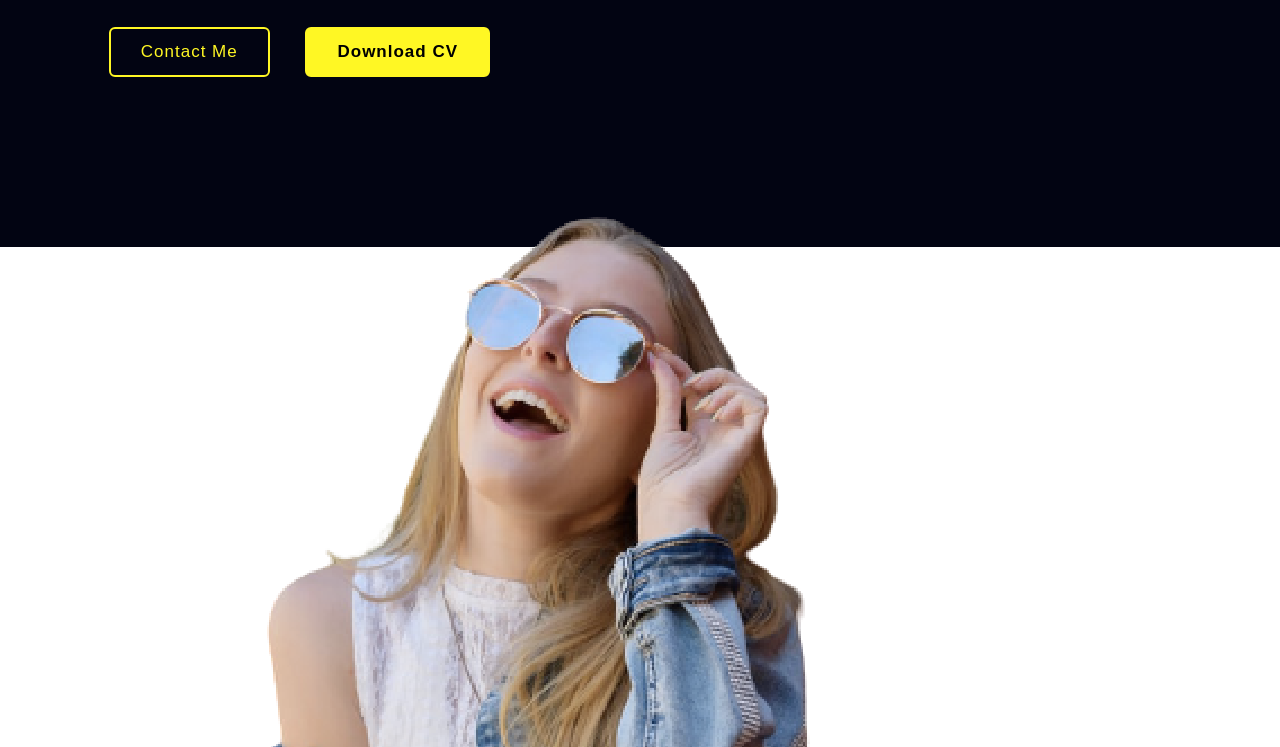
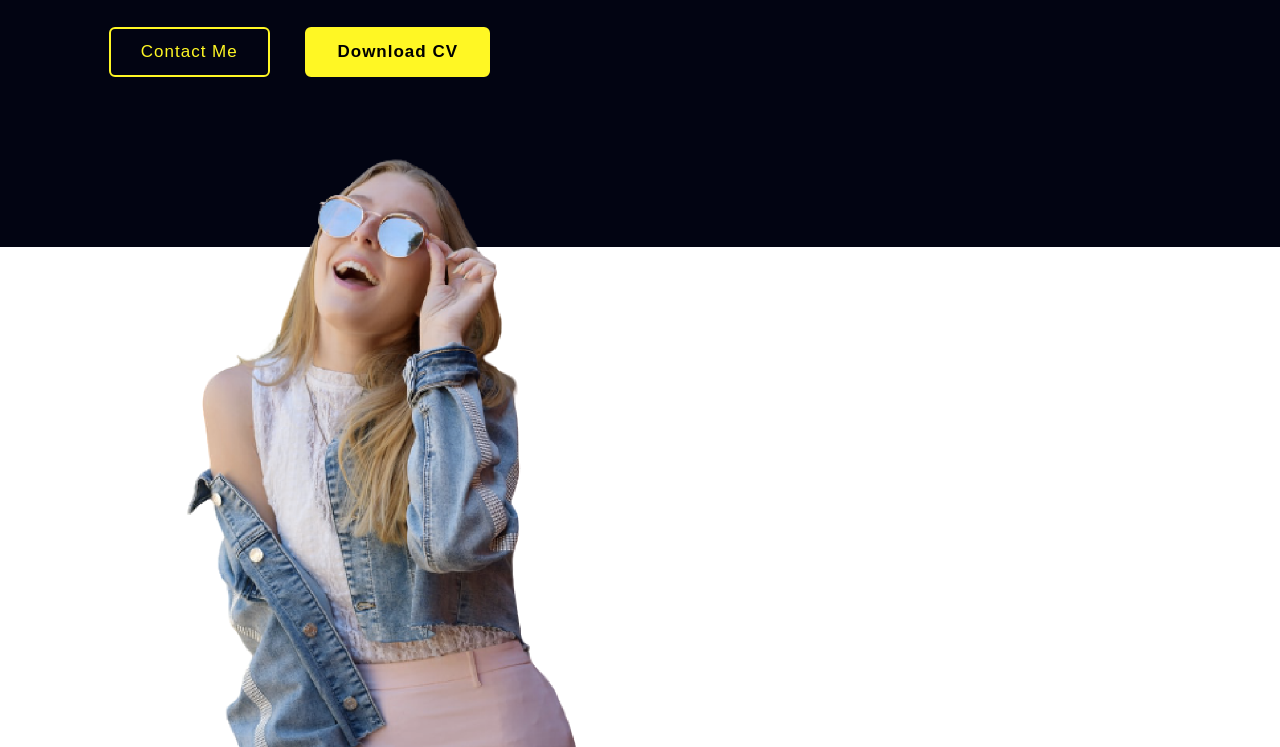
Before and after one commit to DmitryVelichko/auto-typing-website, a plain HTML site: page index.html in a window 1280 px wide. Shown: the part 553-1300 px from the top of the page. Drawn offline with Linux system fonts and the light colour scheme.

Commit message:
New commit

```diff
--- a/style.css
+++ b/style.css
@@ -83,3 +83,8 @@ nav ul li a:hover {
     margin-left: 30px;
     font-weight: 600;
 }
+
+.user-img {
+    position: absolute;
+    width: 540px;
+}
```
